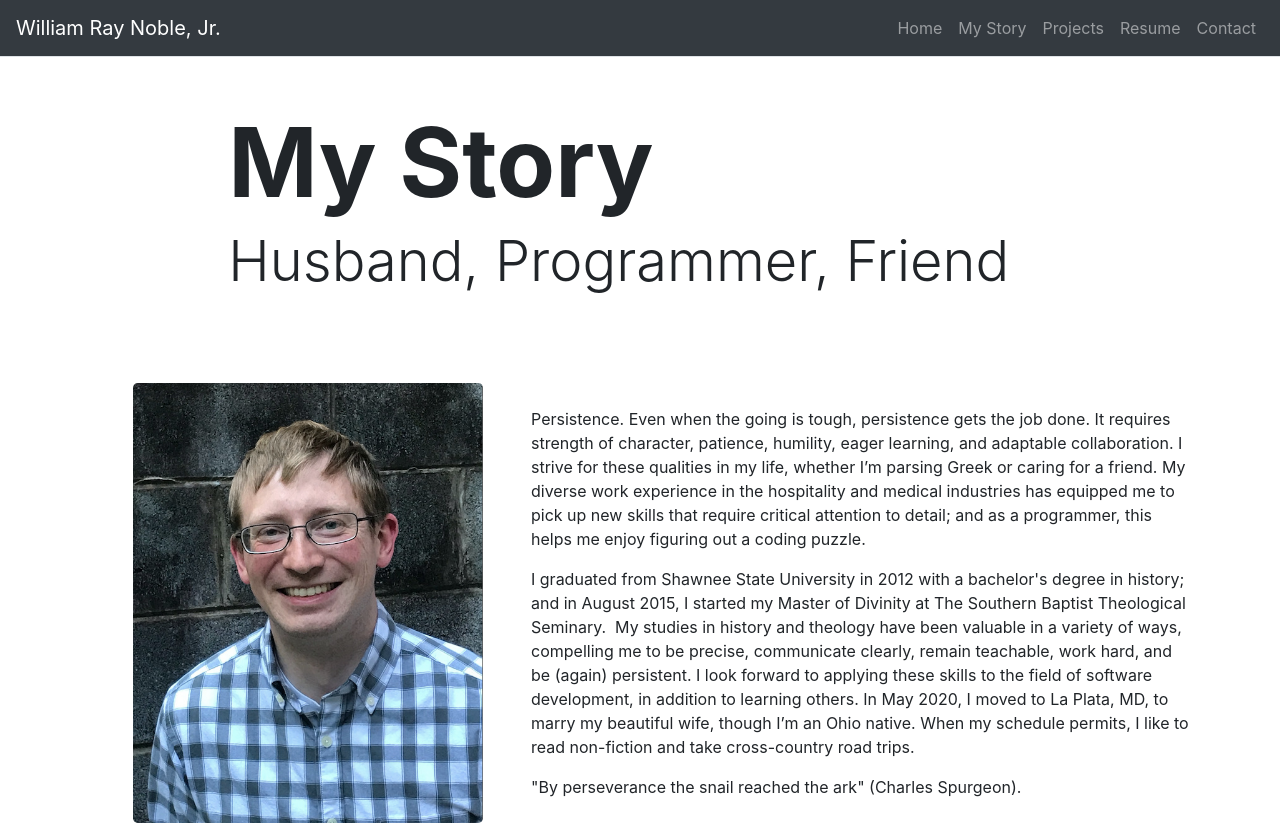
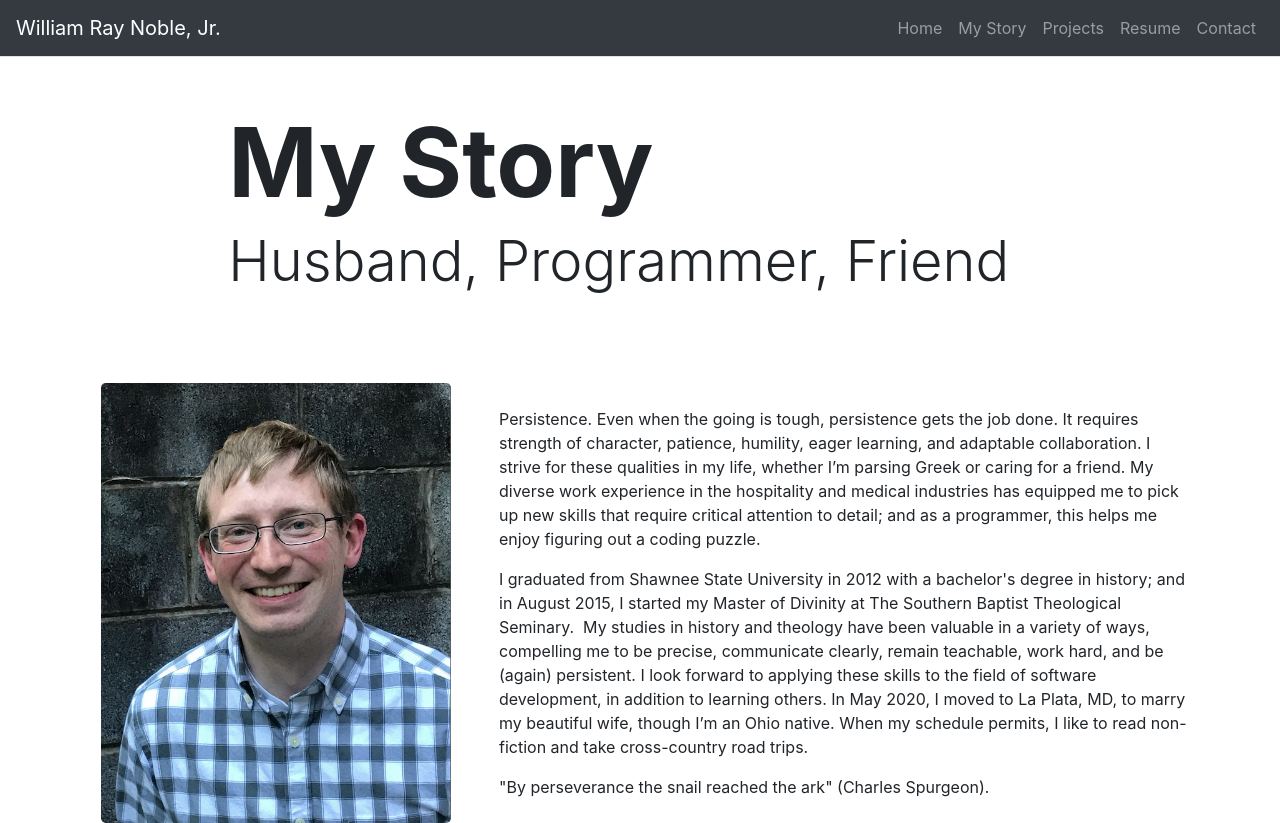
Before and after one commit to WRNoble/Portfolio-React, a React (Create React App) app: page /about in a window 1280 px wide. Built offline with nearby package versions, Linux system fonts and the light colour scheme.

Commit message:
adjusted photo on about page

```diff
--- a/src/components/Content.js
+++ b/src/components/Content.js
@@ -11,7 +11,7 @@ function Content(props) {
             src={PicRay}
             height="440"
             width="350"
-            className="ml-5 float-left mr-5 rounded-lg"
+            className="ml-3 float-left mr-5 rounded-lg"
             alt="William Ray Noble Jr."
           />
           <br />
```
